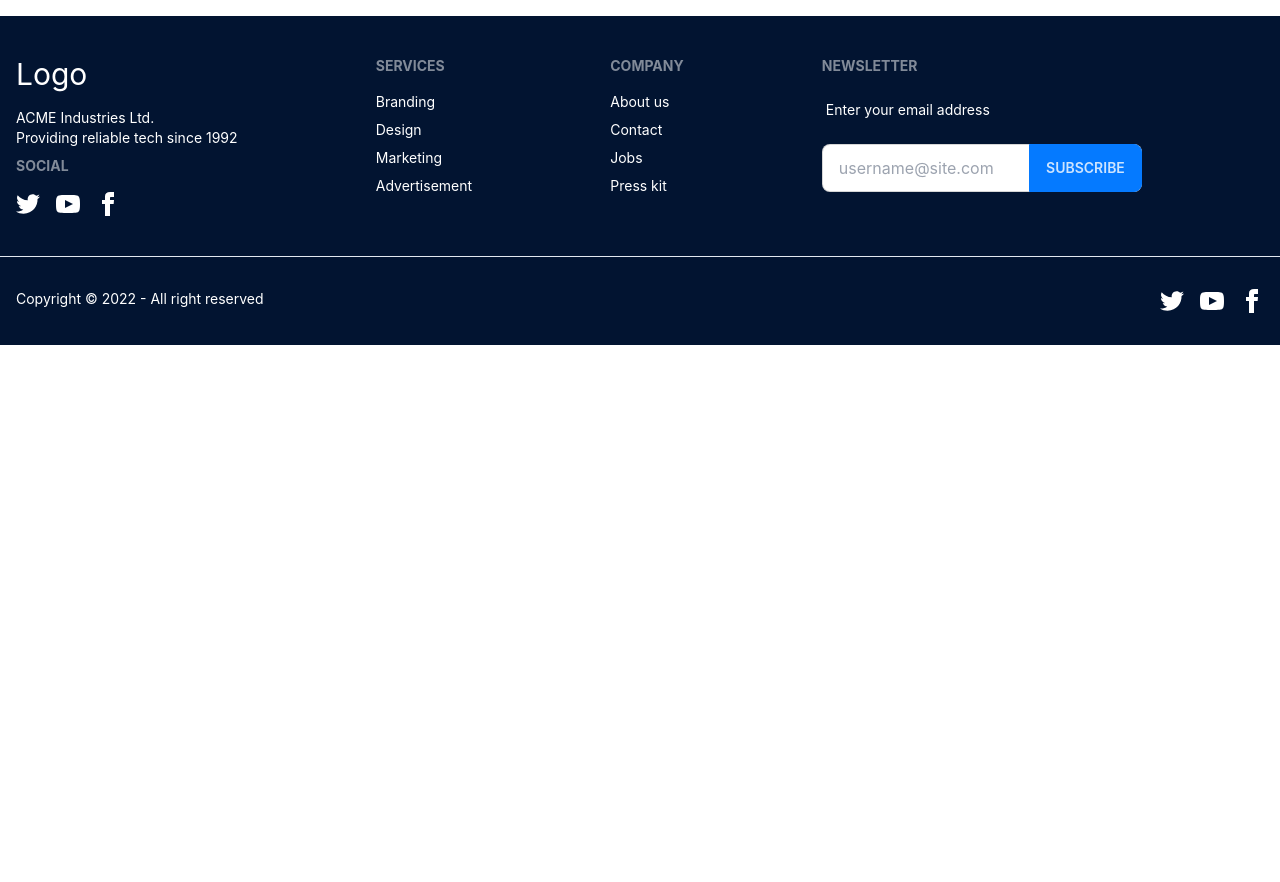
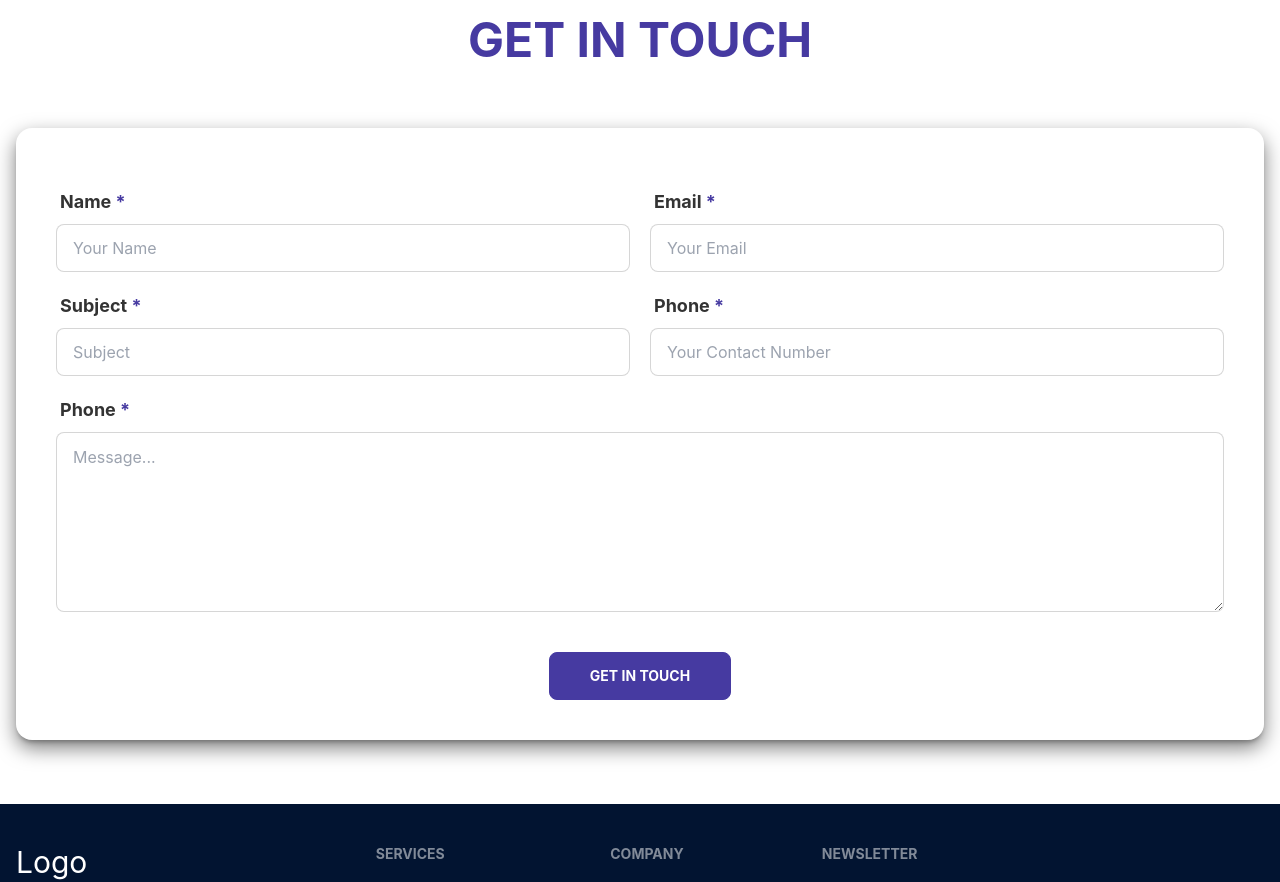
Before and after one commit to Team-Raihan/interior-exterior-design-system-client-side, a React (Create React App) app: page / in a window 1280 px wide. Shown: the part 2380-3262 px from the top of the page. Before the commit the page ends 2725 px from the top, so only its background shows below. Built offline with nearby package versions, Linux system fonts and the light colour scheme; no server answers.

Commit message:
get in touch

```diff
--- a/package.json
+++ b/package.json
@@ -4,6 +4,7 @@
   "private": true,
   "dependencies": {
     "@chakra-ui/react": "^2.2.4",
+    "@emailjs/browser": "^3.6.2",
     "@emotion/react": "^11.10.0",
     "@emotion/styled": "^11.10.0",
     "@testing-library/jest-dom": "^5.16.4",
--- /dev/null
+++ b/src/Components/GetInTouch/GetInTouch.jsx
@@ -0,0 +1,132 @@
+import React from "react";
+import { useRef } from "react";
+import emailjs from "@emailjs/browser";
+
+const GetInTouch = () => {
+  const form = useRef();
+
+  const sendEmail = (e) => {
+    e.preventDefault();
+
+    emailjs
+      .sendForm(
+        "service_clmkxv9",
+        "template_jcg3b4p",
+        form.current,
+        "dmROKhjJgKoFwMbYE"
+      )
+
+      .then(
+        (result) => {
+          console.log(result.text);
+        },
+        (error) => {
+          console.log(error.text);
+        }
+      );
+    form.current.reset();
+  };
+
+  return (
+    <div className="container mx-auto px-4 mb-16">
+      <div className="">
+        <div className="text-center  lg:mb-16 my-5 block">
+          <h2 className="text-secondary lg:text-5xl text-2xl font-bold mb-2 uppercase">
+            Get In Touch
+          </h2>
+        </div>
+        <div className="lg:p-10 p-5  w-full bg-base-100 shadow rounded-2xl">
+          <form ref={form} onSubmit={sendEmail}>
+            <div className="flex lg:flex-row flex-col  gap-5">
+              <div className="form-control lg:mt-3 w-full">
+                <label className="label">
+                  <span className="label-text font-bold text-lg">
+                    Name <span className="text-secondary">*</span>
+                  </span>
+                </label>
+                <input
+                  type="text"
+                  name="name"
+                  placeholder="Your Name"
+                  className="input input-bordered w-full"
+                  required
+                />
+              </div>
+              <div className="form-control lg:mt-3 w-full">
+                <label className="label">
+                  <span className="label-text font-bold text-lg">
+                    Email <span className="text-secondary">*</span>
+                  </span>
+                </label>
+                <input
+                  type="email"
+                  name="email"
+                  placeholder="Your Email"
+                  className="input input-bordered w-full"
+                  required
+                />
+              </div>
+            </div>
+            <div className="flex lg:flex-row flex-col  gap-5">
+              <div className="form-control lg:mt-3 w-full">
+                <label className="label">
+                  <span className="label-text font-bold text-lg">
+                    Subject <span className="text-secondary">*</span>
+                  </span>
+                </label>
+                <input
+                  type="text"
+                  name="subject"
+                  placeholder="Subject"
+                  className="input input-bordered w-full"
+                  required
+                />
+              </div>
+              <div className="form-control lg:mt-3 w-full">
+                <label className="label">
+                  <span className="label-text font-bold text-lg">
+                    Phone <span className="text-secondary">*</span>
+                  </span>
+                </label>
+                <input
+                  type="tel"
+                  name="number"
+                  placeholder="Your Contact Number"
+                  className="input input-bordered w-full"
+                  required
+                  min="0"
+                />
+              </div>
+            </div>
+            <div className="form-control mt-3 w-full">
+              <label className="label">
+                <span className="label-text font-bold text-lg">
+                  Phone <span className="text-secondary">*</span>
+                </span>
+              </label>
+              <textarea
+                type="text"
+                name="message"
+                placeholder="Message..."
+                className="input input-bordered w-full lg:h-[180px] h-[90px] pt-3"
+                required
+              />
+            </div>
+            <div className="form-control  w-full">
+              <div className="lg:mt-10 mt-6 text-center">
+                <button
+                  type="submit"
+                  className="btn btn-secondary text-white font-bold px-10"
+                >
+                  GET IN TOUCH
+                </button>
+              </div>
+            </div>
+          </form>
+        </div>
+      </div>
+    </div>
+  );
+};
+
+export default GetInTouch;
--- a/src/Pages/HomePage/Home.jsx
+++ b/src/Pages/HomePage/Home.jsx
@@ -1,5 +1,6 @@
 import React from "react";
 import FeaturesSection from "../../Components/FeaturedSection/FeaturesSection";
+import GetInTouch from "../../Components/GetInTouch/GetInTouch";
 import HomeBanner from "../../Components/HomeBanner/HomeBanner";
 import News from "../../Components/Reviews/News/News";
 import Reviews from "../../Components/Reviews/Reviews";
@@ -14,6 +15,7 @@ const Home = () => {
         <WeDo />
         <Reviews />
         <News />
+        <GetInTouch />
       </div>
     </>
   );
```
Also changed, not shown: src/Components/GetInTouch/GetInTouch.css (added), 1 other file (tests, documents, lock files or other folders).
